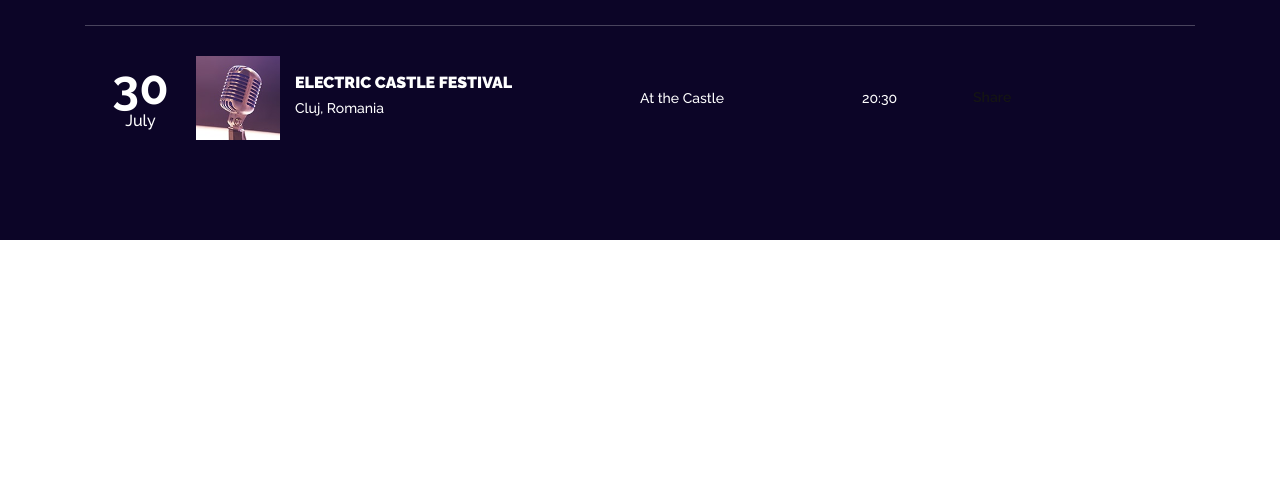
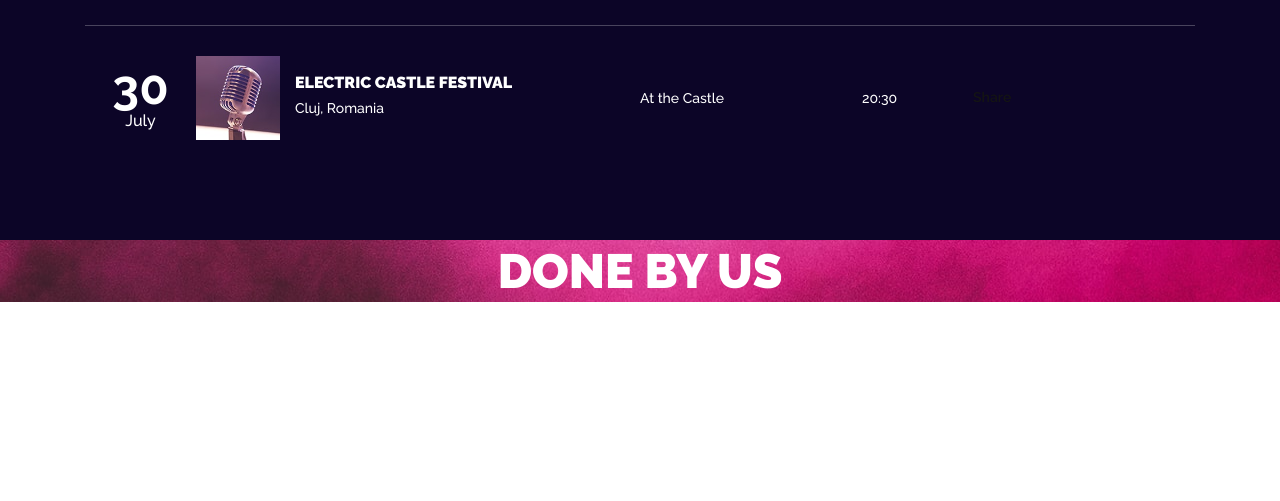
Before and after one commit to dumidubanda/APIITcb008101_API, a Flask app: page / in a window 1280 px wide. Shown: the part 3787-4288 px from the top of the page. Run offline with Flask 2, Linux system fonts and the light colour scheme; some libraries are stand-ins or nearby versions.

Commit message:
Update index.html

```diff
--- a/templates/index.html
+++ b/templates/index.html
@@ -478,8 +478,10 @@
 
  <!-- ##### Boostrap carousel ##### -->
  <div class="section-heading">
+     <div style="background-image: url(static/img/bg-img/bg-4.jpg);">
     <h2>Done by Us</h2>
 </div>
+     </div>
 <!--Carousel Wrapper-->
 <div id="video-carousel-example2" class="carousel slide carousel-fade" data-ride="carousel">
   <!--Indicators-->
```
